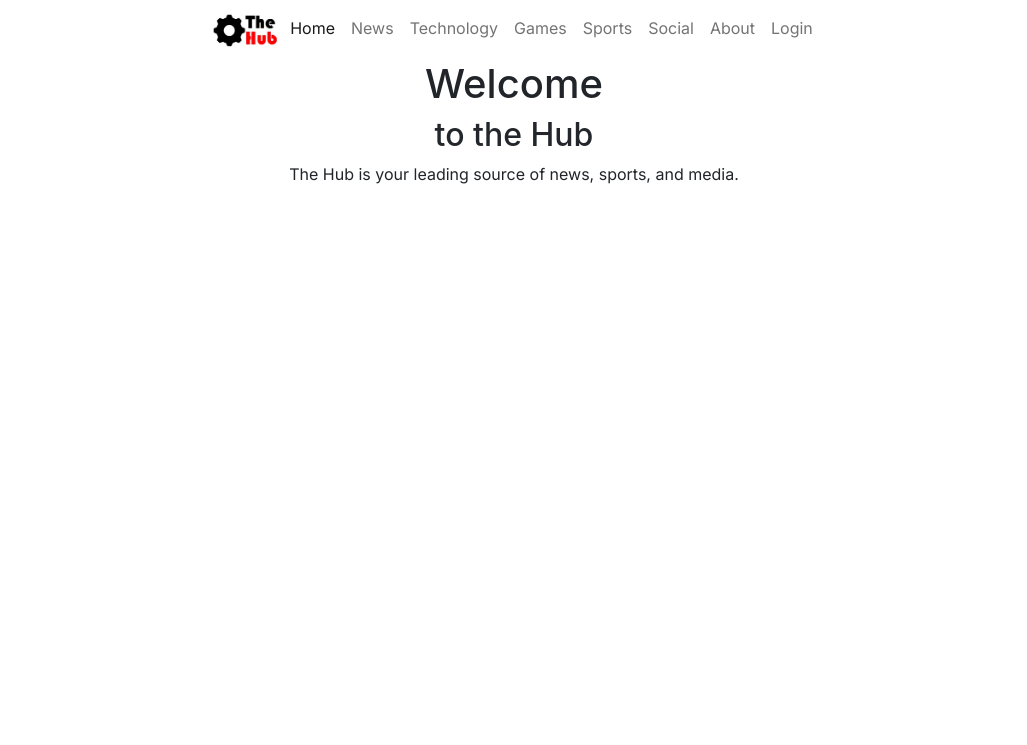
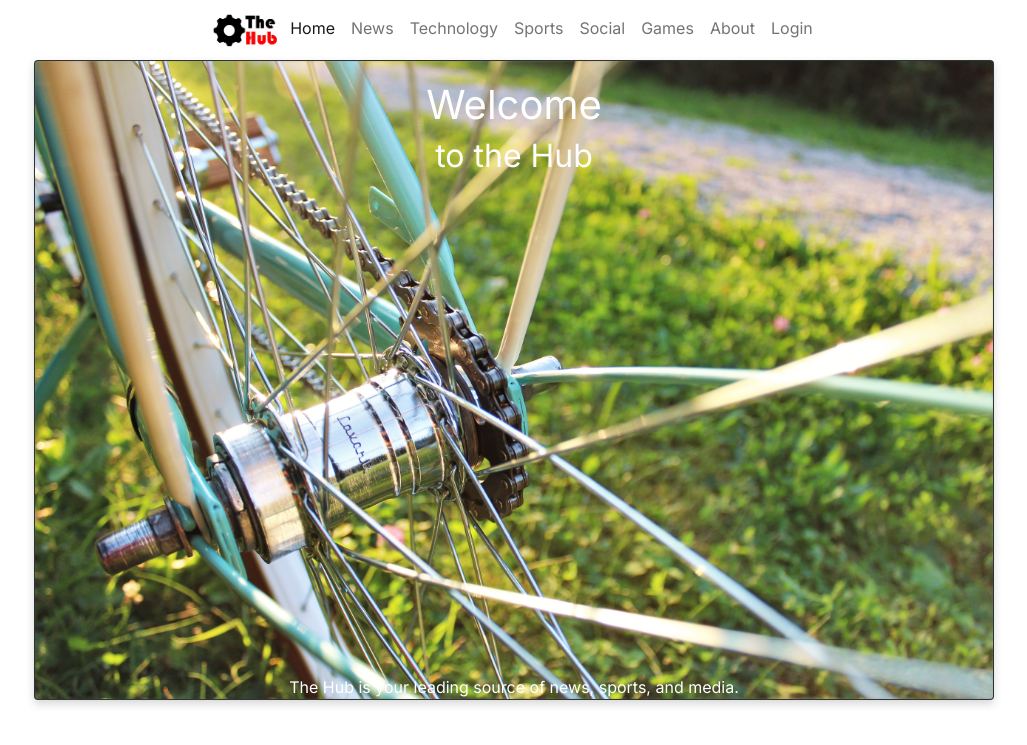
Before and after one commit to Helmer85/Capstone, a Django app: page / in a window 1280 px wide. Shown: the top 745 px of the page, without its empty margins (126-1153 px from the left). Run offline with Django 4.2, Linux system fonts and the light colour scheme; some libraries are stand-ins or nearby versions.

Commit message:
capstone update 12/28

```diff
--- a/static/css/site.css
+++ b/static/css/site.css
@@ -1,5 +1,4 @@
 @import url('https://fonts.googleapis.com/css2?family=Inter&display=swap');
-
 
 
 *{
@@ -30,6 +29,7 @@ div:hover{
     margin-right: auto;
 
 }
+
 
 .card{
     box-shadow: 0 4px 8px 0 rgba(58, 56, 56, 0.2);
--- a/templates/base.html
+++ b/templates/base.html
@@ -45,13 +45,13 @@
               <a class="nav-link" href="{% url 'technology' %}">Technology</a>
             </li>
             <li class="nav-item">
-              <a class="nav-link" href="{% url 'games' %}">Games</a>
-            </li>
-            <li class="nav-item">
               <a class="nav-link" href="{% url 'sports' %}">Sports</a>
             </li>
             <li class="nav-item">
               <a class="nav-link" href="{% url 'social' %}">Social</a>
+            </li>
+            <li class="nav-item">
+              <a class="nav-link" href="{% url 'games' %}">Games</a>
             </li>
             <li class="nav-item">
               <a class="nav-link" href="{% url 'about' %}">About</a>
--- a/templates/pages/home.html
+++ b/templates/pages/home.html
@@ -1,7 +1,11 @@
 {% extends 'base.html' %} {% block content %}
-<h1 class="fade-in-text">Welcome</h1>
-<h2 class="fade-in-text2">to the Hub</h2>
-
-<p>The Hub is your leading source of news, sports, and media.</p>
-
+<div class="card bg-dark text-white" style="width: 60rem">
+    <img class="card-img" src="static/images/spoke.jpg" alt="Card image">
+    <div class="card-img-overlay">
+        <h1 class="fade-in-text">Welcome</h1>
+        <h2 class="fade-in-text2">to the Hub</h2>
+        <p class="card-text" style="margin-top: 500px">The Hub is your leading source of news, sports, and media.</p>
+    </div>
+</div>
+<br>
 {% endblock %}
--- a/the_hub_app/views.py
+++ b/the_hub_app/views.py
@@ -44,8 +44,6 @@ def reddit(request):
     print(sub, selftext, subPrefix)
     context = {'data': data, 'sub':sub, 'selftext':selftext, 'subPrefix': subPrefix}
     return render(request, 'pages/reddit.html', context,)
-
-    return render(request, 'pages/reddit.html', {'subreddit_data': subreddit_data})
 
 
 def news(request):
```
Also changed, not shown: templates/pages/reddit.html (+14 -11 lines), static/images/spoke.jpg (added).
